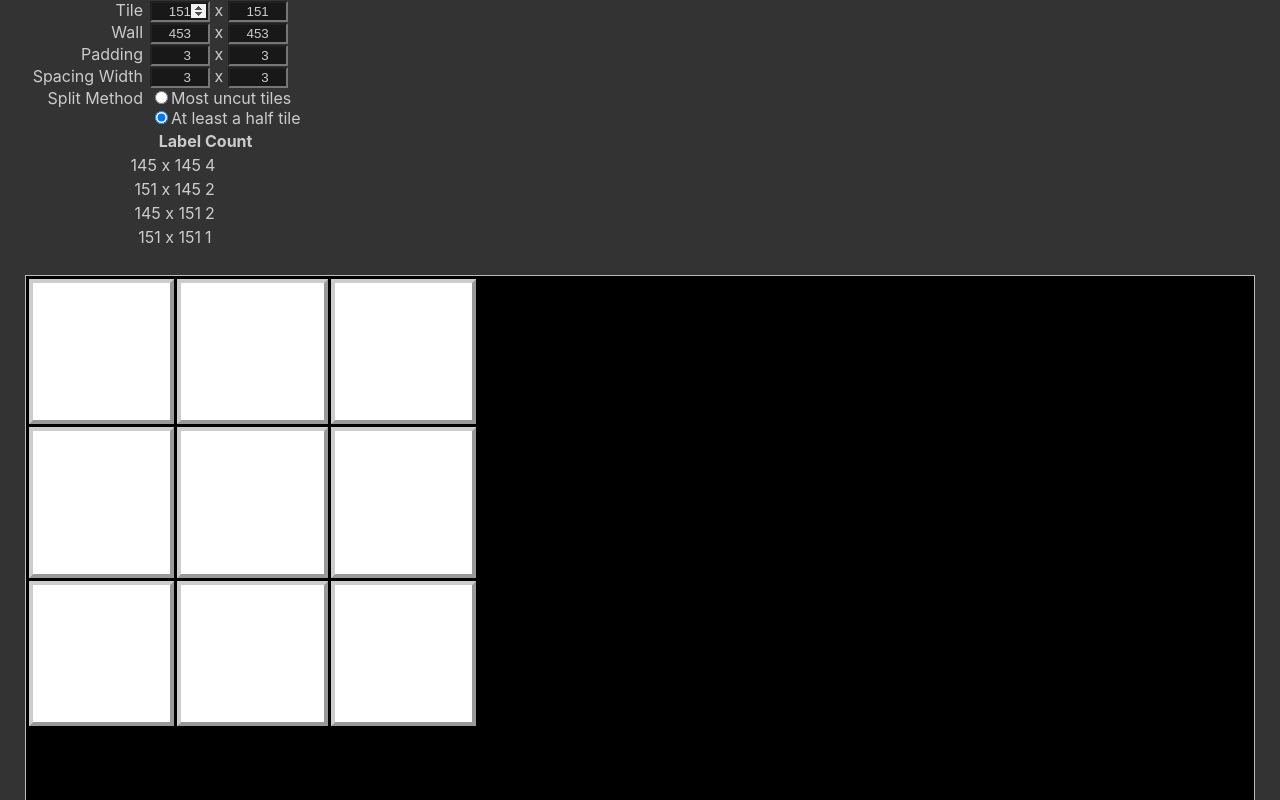
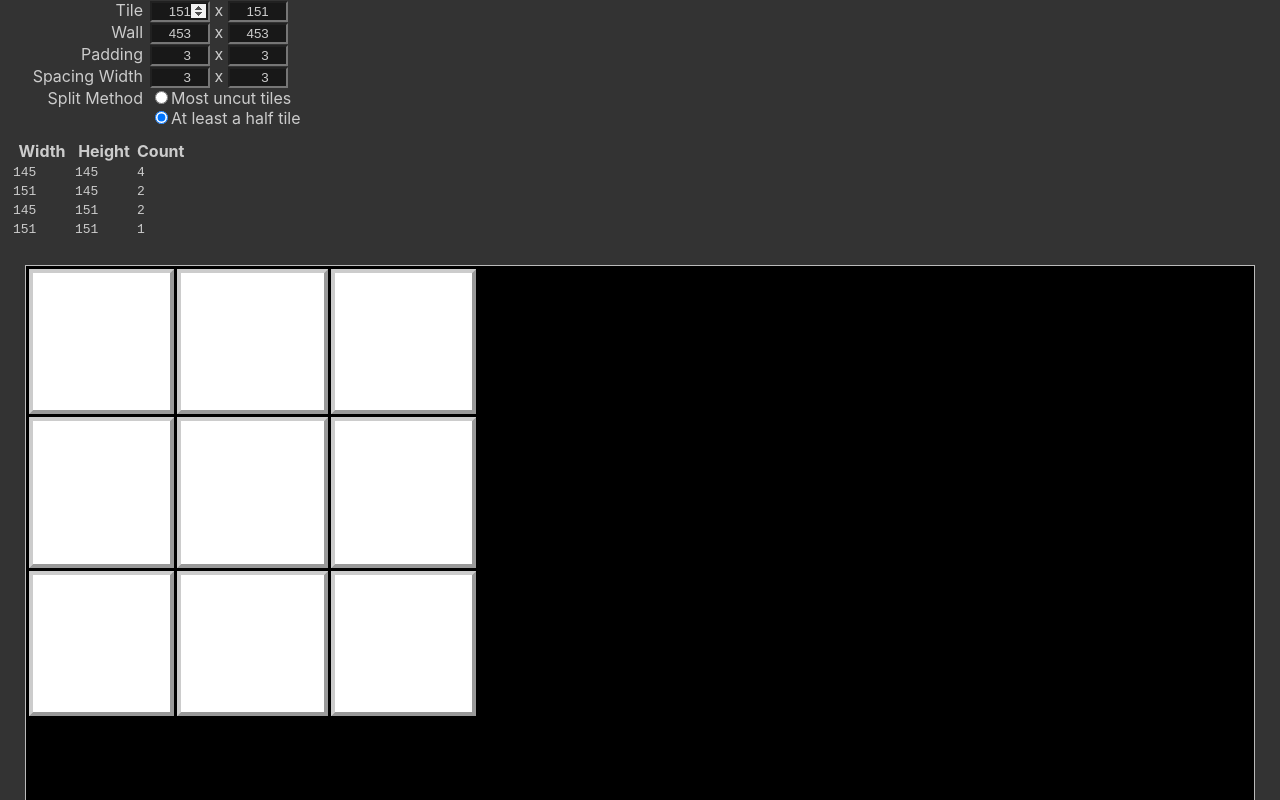
Before and after one commit to b-n/victorious-walls, a React (Create React App) app: page / in a window 1280 px wide. Shown: the top 800 px of the page. Built offline with nearby package versions, Linux system fonts and the light colour scheme.

Commit message:
Make the summary table... prettier... i guess

```diff
--- a/src/components/TileSummaryTable.tsx
+++ b/src/components/TileSummaryTable.tsx
@@ -5,36 +5,46 @@ interface TileSummaryTableOptions {
   className?: string;
 }
 
+interface SummaryItem {
+  width: number;
+  height: number;
+  quantity: number;
+}
+
 const TileSummaryTable = ({ tiles, className = ''}: TileSummaryTableOptions) => {
 
-  const tileSummaryMap = tiles
-    .reduce((acc, t) => {
-      const key = `${t.width} x ${t.height}`;
-      if (!acc[key]) {
-        acc[key] = 0
-      }
-      acc[key] += 1
-      return acc;
-    }, {} as Record<string, number>)
-
-  const tileSummary = Object.keys(tileSummaryMap).map((key) => ({
-    label: key,
-    count: tileSummaryMap[key]
-  }))
+  const tileSummary = Object.values(
+    tiles
+      .reduce((acc, t) => {
+        const { width, height } = t;
+        const key = `${width}-${height}`;
+        if (!acc[key]) {
+          acc[key] = {
+            width,
+            height,
+            quantity: 0
+          }
+        }
+        acc[key].quantity += 1
+        return acc;
+      }, {} as Record<string, SummaryItem>)
+  )
 
   return (
     <table className={className}>
       <thead>
         <tr>
-          <th className="header header-label">Label</th>
-          <th className="header header-count">Count</th>
+          <th className="header header-label">Width</th>
+          <th className="header header-label">Height</th>
+          <th className="header header-quantity">Count</th>
         </tr>
       </thead>
       <tbody>
-        {tileSummary.map((summaryItem) => (
-          <tr>
-            <td className="row row-label">{summaryItem.label}</td>
-            <td className="row row-count">{summaryItem.count}</td>
+        {tileSummary.map(({ width, height, quantity }) => (
+          <tr key={`${width}x${height}`}>
+            <td className="row row-label">{width}</td>
+            <td className="row row-label">{height}</td>
+            <td className="row row-quantity">{quantity}</td>
           </tr>
         ))}
       </tbody>
--- a/src/pages/Main.css
+++ b/src/pages/Main.css
@@ -56,11 +56,14 @@
   display: block;
 }
 
-.summary-table .header-label {
-  width: 200px;
-  text-align: right;
+.summary-table {
+  margin: 10px 10px;
 }
 
-.summary-table .row-label {
-  text-align: right;
+.summary-table .header-label {
+  width: 60px;
 }
+
+.summary-table .row {
+  font-family: monospace;
+}
```
